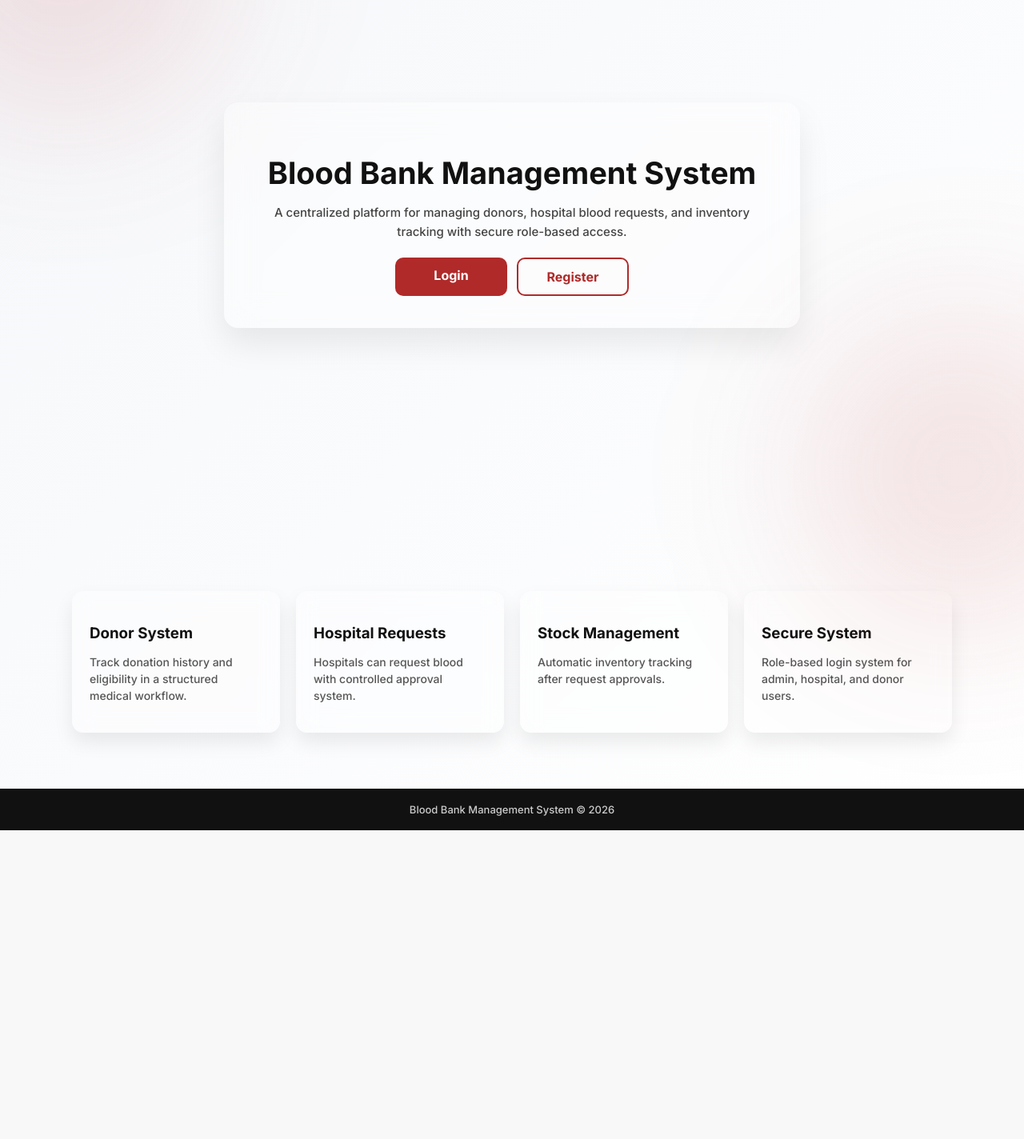
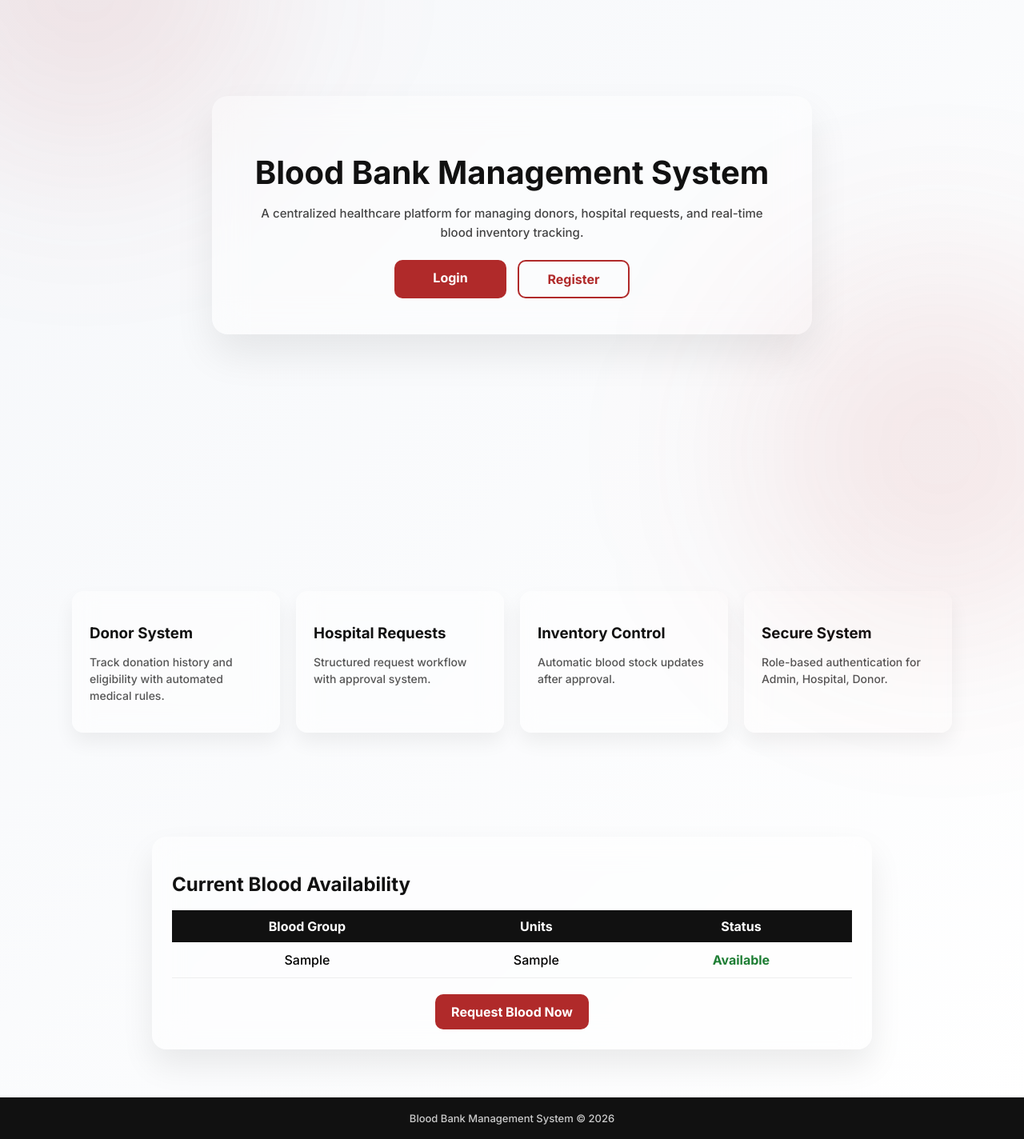
Before and after one commit to imtanjilsarkar/blood-bank, a PHP site: page / in a window 1280 px wide. Shown: the part 131-1555 px from the top of the page at 80% size. Before the commit the page ends 1169 px from the top, so only its background shows below. Run offline with PHP 8.4, Linux system fonts and the light colour scheme; tables that the repository leaves empty or names only in its code hold one stand-in row (values such as "Sample post").

Commit message:
change some logic also add donation request file

```diff
--- a/index.php
+++ b/index.php
@@ -1,3 +1,7 @@
+<?php
+include("database/connection.php");
+?>
+
 <!DOCTYPE html>
 <html>
 <head>
@@ -18,16 +22,16 @@ body {
     overflow-x: hidden;
 }
 
-/* BACKGROUND BLUR EFFECT */
+/* BACKGROUND GLOW */
 body::before,
 body::after {
     content: "";
     position: fixed;
-    width: 400px;
-    height: 400px;
+    width: 450px;
+    height: 450px;
     border-radius: 50%;
-    background: rgba(176, 42, 42, 0.12);
-    filter: blur(100px);
+    background: rgba(176, 42, 42, 0.10);
+    filter: blur(120px);
     z-index: 0;
 }
 
@@ -54,10 +58,10 @@ body::after {
 
     padding: 14px 40px;
 
-    background: rgba(255,255,255,0.4);
-    backdrop-filter: blur(12px);
+    background: rgba(255,255,255,0.55);
+    backdrop-filter: blur(14px);
 
-    border-bottom: 1px solid rgba(0,0,0,0.05);
+    border-bottom: 1px solid rgba(0,0,0,0.06);
 }
 
 .navbar b {
@@ -85,24 +89,23 @@ body::after {
     padding: 20px;
 }
 
-/* GLASS CARD */
 .hero-card {
     width: 100%;
-    max-width: 720px;
+    max-width: 750px;
 
-    padding: 40px;
-    border-radius: 18px;
+    padding: 45px;
+    border-radius: 20px;
 
-    background: rgba(255,255,255,0.35);
-    backdrop-filter: blur(18px);
+    background: rgba(255,255,255,0.40);
+    backdrop-filter: blur(20px);
 
-    box-shadow: 0 20px 40px rgba(0,0,0,0.08);
+    box-shadow: 0 25px 50px rgba(0,0,0,0.08);
 
     text-align: center;
 }
 
 .hero-card h1 {
-    font-size: 38px;
+    font-size: 40px;
     margin-bottom: 12px;
     color: #111;
 }
@@ -113,25 +116,24 @@ body::after {
     line-height: 1.6;
 }
 
-/* BUTTON AREA FIX */
+/* BUTTONS */
 .btn-group {
-    margin-top: 20px;
+    margin-top: 22px;
     display: flex;
     justify-content: center;
-    gap: 12px;
-    flex-wrap: wrap; /* IMPORTANT FIX */
+    gap: 14px;
+    flex-wrap: wrap;
 }
 
-/* BUTTONS */
 .btn {
     display: inline-block;
-    padding: 12px 20px;
+    padding: 12px 22px;
     border-radius: 10px;
     text-decoration: none;
     font-weight: 600;
+    min-width: 140px;
+    text-align: center;
     transition: 0.3s;
-    min-width: 140px; /* prevents overflow */
-    text-align: center;
 }
 
 .btn-primary {
@@ -168,10 +170,10 @@ body::after {
     padding: 22px;
     border-radius: 14px;
 
-    background: rgba(255,255,255,0.35);
-    backdrop-filter: blur(12px);
+    background: rgba(255,255,255,0.45);
+    backdrop-filter: blur(14px);
 
-    box-shadow: 0 12px 25px rgba(0,0,0,0.08);
+    box-shadow: 0 12px 25px rgba(0,0,0,0.06);
 }
 
 .card h3 {
@@ -185,12 +187,69 @@ body::after {
     line-height: 1.5;
 }
 
+/* STOCK SECTION */
+.stock {
+    padding: 60px 20px;
+    display: flex;
+    justify-content: center;
+}
+
+.stock-box {
+    width: 100%;
+    max-width: 900px;
+
+    padding: 25px;
+    border-radius: 18px;
+
+    background: rgba(255,255,255,0.45);
+    backdrop-filter: blur(18px);
+
+    box-shadow: 0 20px 40px rgba(0,0,0,0.08);
+}
+
+.stock-box h2 {
+    margin-bottom: 18px;
+    color: #111;
+}
+
+table {
+    width: 100%;
+    border-collapse: collapse;
+    text-align: center;
+}
+
+th {
+    background: #111;
+    color: white;
+    padding: 10px;
+}
+
+td {
+    padding: 12px;
+    border-bottom: 1px solid #eee;
+}
+
+/* CTA */
+.cta {
+    text-align: center;
+    margin-top: 20px;
+}
+
+.cta a {
+    display: inline-block;
+    padding: 12px 20px;
+    background: #b02a2a;
+    color: white;
+    border-radius: 10px;
+    text-decoration: none;
+    font-weight: 600;
+}
+
 /* FOOTER */
 .footer {
     text-align: center;
     padding: 18px;
     font-size: 13px;
-
     background: #111;
     color: #ccc;
 }
@@ -218,7 +277,7 @@ body::after {
         <h1>Blood Bank Management System</h1>
 
         <p>
-            A centralized platform for managing donors, hospital blood requests, and inventory tracking with secure role-based access.
+            A centralized healthcare platform for managing donors, hospital requests, and real-time blood inventory tracking.
         </p>
 
         <div class="btn-group">
@@ -235,23 +294,74 @@ body::after {
 
     <div class="card">
         <h3>Donor System</h3>
-        <p>Track donation history and eligibility in a structured medical workflow.</p>
+        <p>Track donation history and eligibility with automated medical rules.</p>
     </div>
 
     <div class="card">
         <h3>Hospital Requests</h3>
-        <p>Hospitals can request blood with controlled approval system.</p>
+        <p>Structured request workflow with approval system.</p>
     </div>
 
     <div class="card">
-        <h3>Stock Management</h3>
-        <p>Automatic inventory tracking after request approvals.</p>
+        <h3>Inventory Control</h3>
+        <p>Automatic blood stock updates after approval.</p>
     </div>
 
     <div class="card">
         <h3>Secure System</h3>
-        <p>Role-based login system for admin, hospital, and donor users.</p>
+        <p>Role-based authentication for Admin, Hospital, Donor.</p>
     </div>
+
+</div>
+
+<!-- STOCK -->
+<div class="stock">
+
+<div class="stock-box">
+
+<h2>Current Blood Availability</h2>
+
+<table>
+
+<tr>
+    <th>Blood Group</th>
+    <th>Units</th>
+    <th>Status</th>
+</tr>
+
+<?php
+$result = mysqli_query($conn, "SELECT * FROM blood_stock");
+
+while($row = mysqli_fetch_assoc($result)) {
+?>
+
+<tr>
+    <td><?php echo $row['blood_group']; ?></td>
+    <td><?php echo $row['units_available']; ?></td>
+    <td>
+        <?php
+        $u = $row['units_available'];
+
+        if ($u <= 2) {
+            echo "<span style='color:#c0392b;font-weight:bold;'>Critical</span>";
+        } elseif ($u <= 5) {
+            echo "<span style='color:#b8860b;font-weight:bold;'>Low</span>";
+        } else {
+            echo "<span style='color:#1e7e34;font-weight:bold;'>Available</span>";
+        }
+        ?>
+    </td>
+</tr>
+
+<?php } ?>
+
+</table>
+
+<div class="cta">
+    <a href="login.php">Request Blood Now</a>
+</div>
+
+</div>
 
 </div>
 
```
Also changed, not shown: dashboard/admin_requests.php (+56 -45 lines), dashboard/donation_history.php (added, +102 -0 lines), dashboard/request_donation.php (added, +94 -0 lines).
